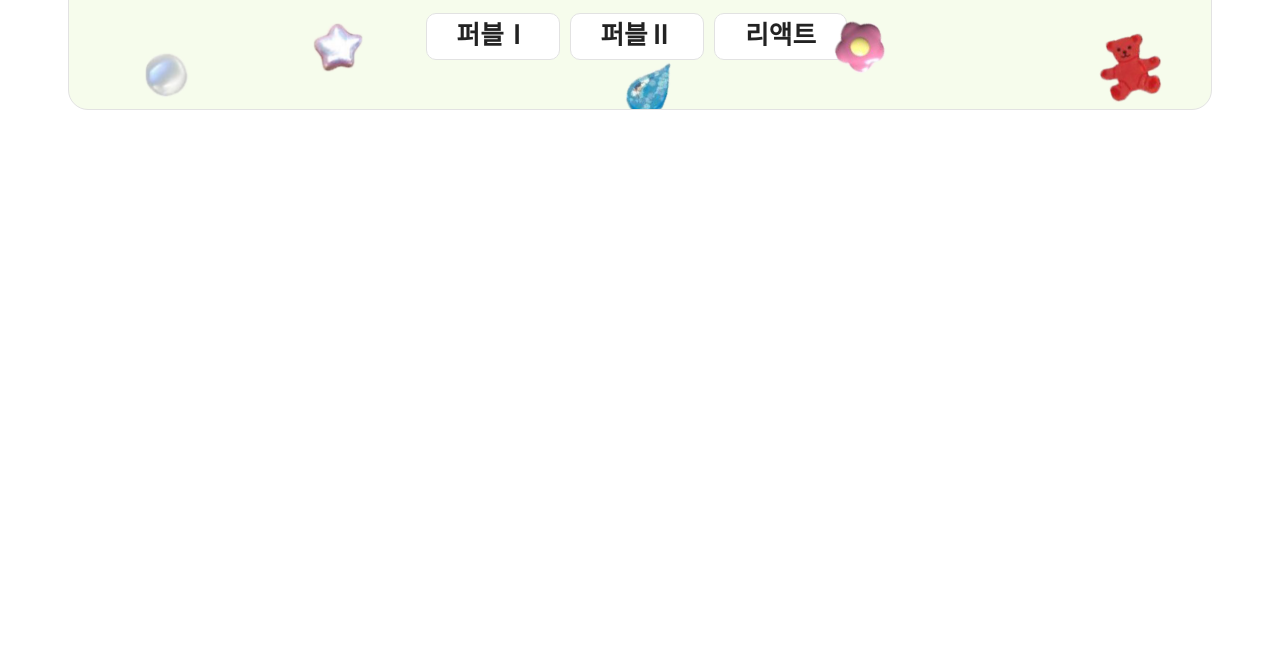
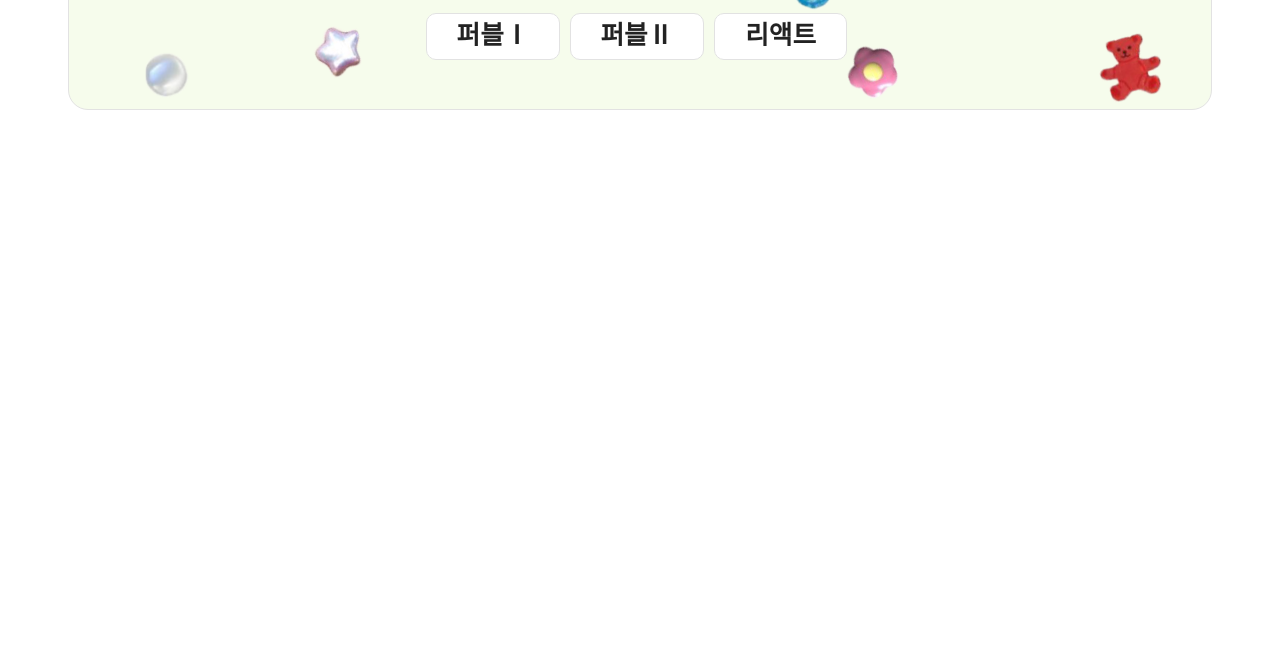
Before and after one commit to zihyeeee/zihyeeee.github.io, a plain HTML site: page main.html in a window 1280 px wide. Shown: the part 140-800 px from the top of the page. Drawn offline with Linux system fonts and the light colour scheme; a web font is replaced by a local one.

Commit message:
Add files via upload

```diff
--- a/main.html
+++ b/main.html
@@ -30,10 +30,10 @@
         .point1{top: 3.5vw; left: 0vw; transform: rotate(-15deg);}
         .point2{top: 1vw; left: 27vw; animation: move2 3s ease-in infinite;}
         .point3{top: 12vw; left: 6vw;}
-        .point4{top: 9vw; right: 25vw; animation: move3 2s ease-out infinite;}
+        .point4{top: 11vw; right: 24vw; animation: move3 2s ease-out infinite;}
         .point5{top: -1vw; right: 2vw;}
-        .point6{top: 9vw; left: 19vw;}
-        .point7{top: 12vw; left: 42vw; transform: rotate(10deg); animation: move1 3s ease-in-out infinite;}
+        .point6{top: 9vw; left: 19vw; animation: move4 2s ease-out infinite;}
+        .point7{top: 3.6vw; left: 55vw; transform: rotate(10deg); animation: move1 3s ease-in-out infinite;}
         .point8{top: -0.5vw; left: 12vw; transform: rotate(68deg);}
         .point9{top: 0vw; right: 15vw; transform: rotate(15deg);}
         .point10{top: 9vw; right: 4vw; transform: rotate(-15deg);}
@@ -54,6 +54,12 @@
         @keyframes move3{
             0%{transform: rotate(0deg);}
             100%{transform: rotate(365deg);}
+        }
+        @keyframes move4{
+            0%{transform: rotate(0deg);}
+            40%{transform: rotate(-20deg);}
+            70%{transform: rotate(-25deg);}
+            100%{transform: rotate(0deg);}
         }
     </style>
 </head>
```
